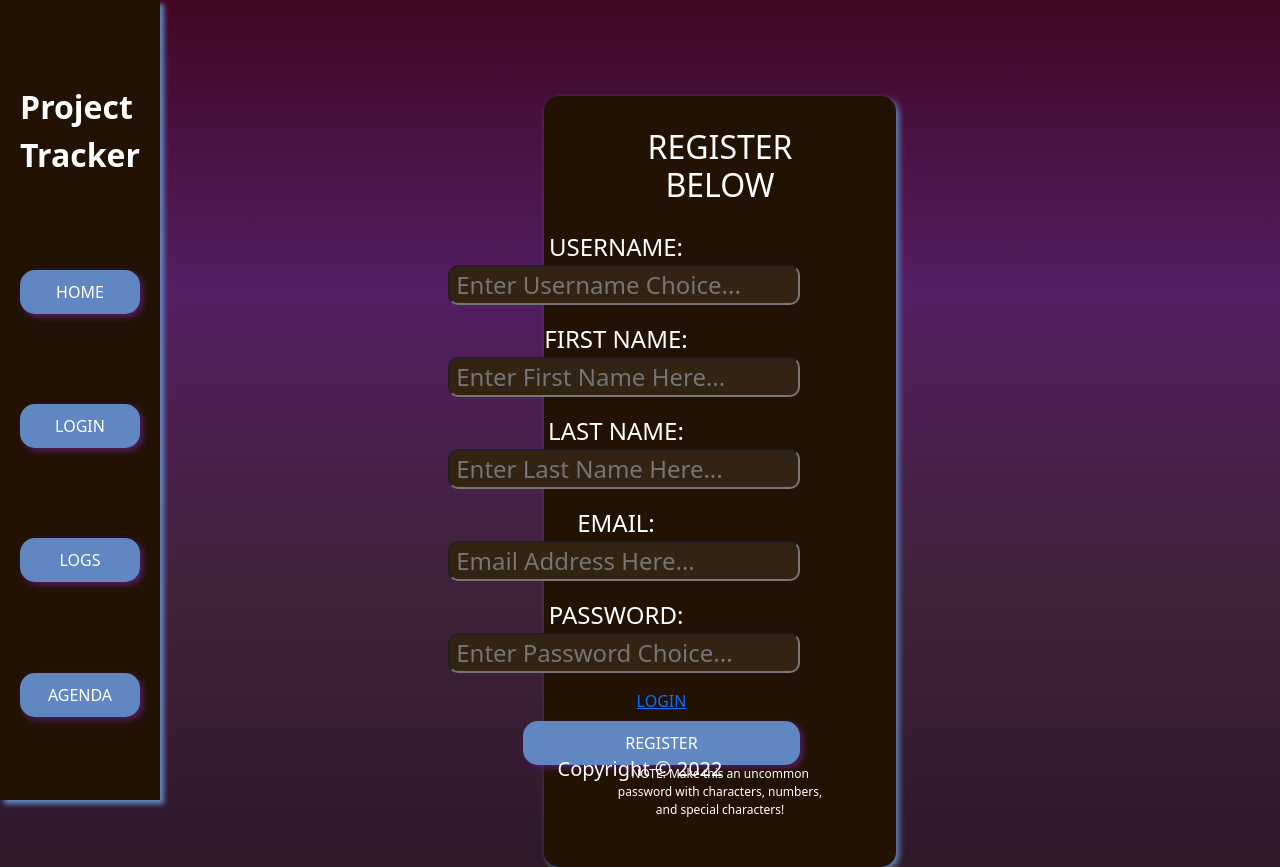
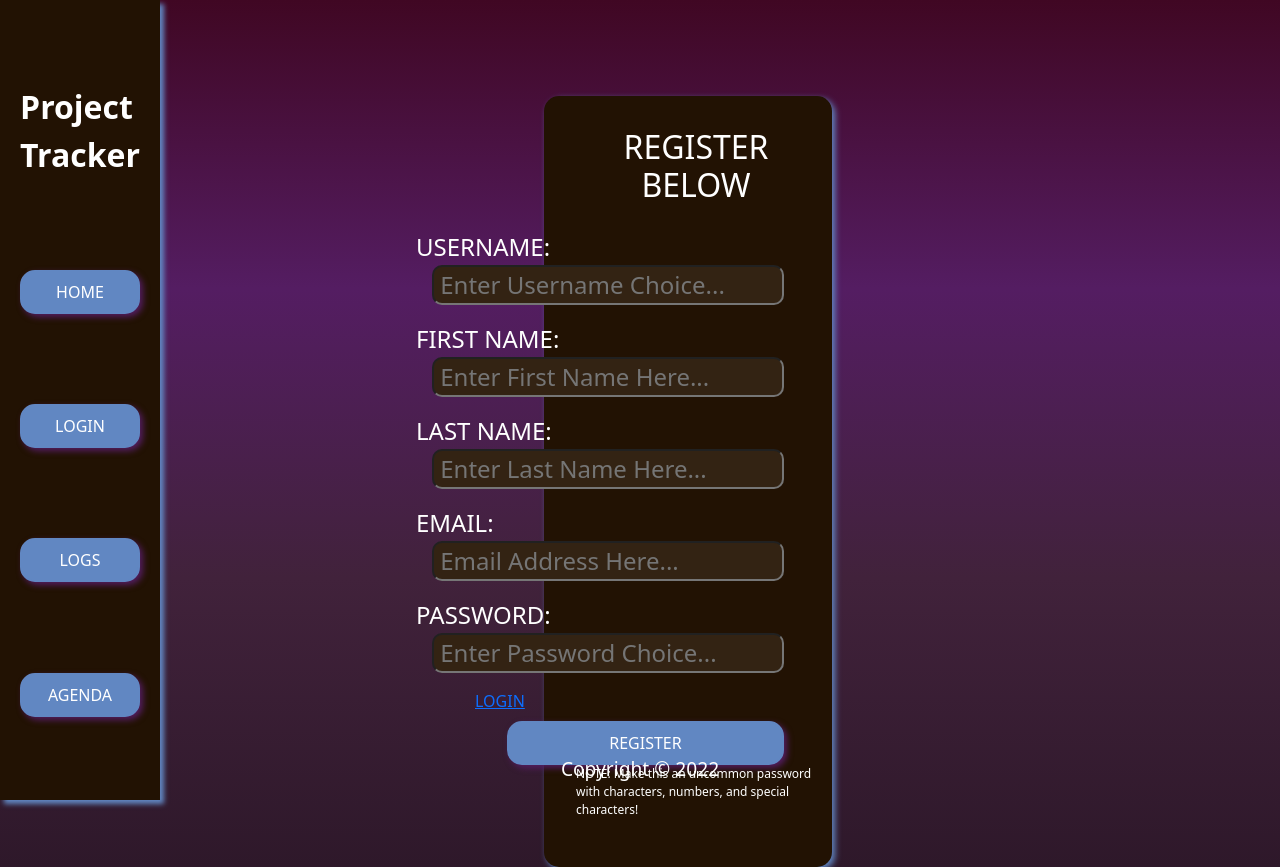
Before and after one commit to Reny8/Capstone, a React (Create React App) app in the folder frontend/: page /register in a window 1280 px wide. Built offline with nearby package versions, Linux system fonts and the light colour scheme.

Commit message:
Adjusted css in the register page

```diff
--- a/frontend/src/App.css
+++ b/frontend/src/App.css
@@ -1,4 +1,4 @@
-@import url("https://fonts.googleapis.com/css2?family=Poppins:wght@300;400&display=swap");
+
 
 *,
 *::before,
@@ -11,14 +11,11 @@
 }
 
 html {
-  font-family: "Poppins", sans-serif;
+  font-family:'Segoe UI';
   background-image: linear-gradient(#2E182A,#375680)
 
 }
 
-p {
-  font-size: 20px;
-}
 
 .button {
   background-color: #6187C2;
@@ -44,5 +41,6 @@ p {
 
 .page {
   background-image: linear-gradient(#400723, #541D62,#41223B,#2E182A);
-  height: 100%
+  height: 100%;
+  padding-right: 4rem;
 }
--- a/frontend/src/components/SearchBar/SearchBar.css
+++ b/frontend/src/components/SearchBar/SearchBar.css
@@ -1,11 +1,20 @@
-.search {
+.search-bar input {
     margin-right: 1rem;
     height: 70%;
-    width: 80%;
+    border-radius: 10px;
+    margin-left: 1rem;
+    color: white;
+    background-color: #332313;
 }
-
 .search-bar {
+    display:flex;
+    align-items:center
+}
+.search-bar button {
+    height: 70%;
+    font-size: large;
     display: flex;
     align-items: center;
-    margin-left: 28rem;
+    justify-content: center;
+
 }
--- a/frontend/src/components/SearchBar/SearchBar.jsx
+++ b/frontend/src/components/SearchBar/SearchBar.jsx
@@ -30,7 +30,6 @@ const SearchBar = (props) => {
       <input
         value={search}
         onChange={(e) => setSearch(e.target.value)}
-        className="search"
         placeholder="Search..."
       />
       <button onClick={() => handleClick()} className="button">
--- a/frontend/src/pages/HomePage/HomePage.css
+++ b/frontend/src/pages/HomePage/HomePage.css
@@ -1,5 +1,12 @@
 .welcome {
     display: flex;
-    justify-content: center;
-    margin-left: 55rem;
+    margin-left: 14.5rem;
+    flex-direction: row;
+    justify-content: space-between;
 }
+.welcome input {
+    border-radius: 10px;
+    margin-left: 1rem;
+    color: white;
+    background-color: #332313;
+}
--- a/frontend/src/pages/HomePage/HomePage.js
+++ b/frontend/src/pages/HomePage/HomePage.js
@@ -46,7 +46,7 @@ const HomePage = (props) => {
   return (
     <div>
       <div className="welcome">
-        <h1 > Welcome {user.first_name}!</h1>
+        <h1> Welcome {user.first_name}!</h1>
         <SearchBar getAllTasks = {getAllTasks} setTasks = {setTasks} tasks = {tasks}/>
       </div>
       <div className="box">
--- a/frontend/src/pages/RegisterPage/RegisterPage.css
+++ b/frontend/src/pages/RegisterPage/RegisterPage.css
@@ -1,16 +1,15 @@
 .register-container .border-box {
     margin-left: 34rem;
     margin-right: 24rem;
-    padding: 2rem  4rem  2rem 4rem;
+    padding: 2rem  1rem  2rem 2rem;
     display: flex;
     align-items:flex-end;
-    text-align: center
 }
 .register-container {
     padding-top: 6rem;
 }
 .register-container .grid-box label {
-    margin-right: 2rem
+    margin-right:2rem
 }
 .register-container .grid-box button {
     margin-right: 2rem
```
